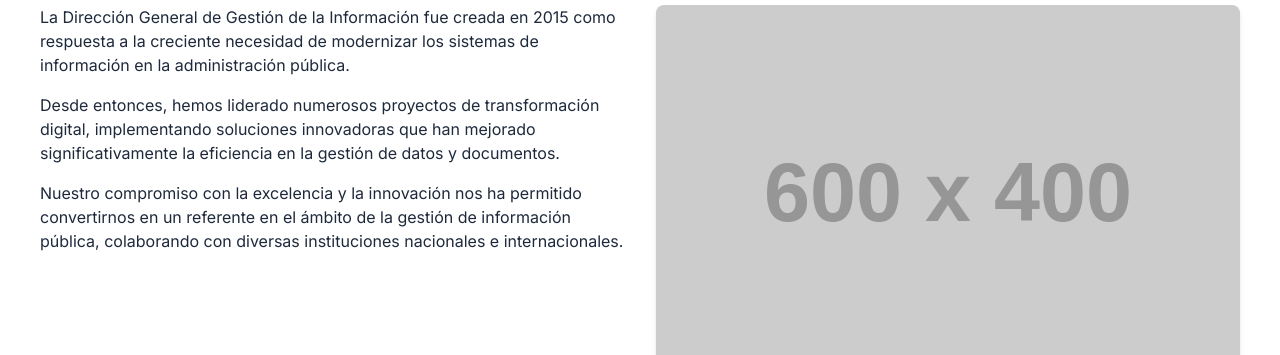
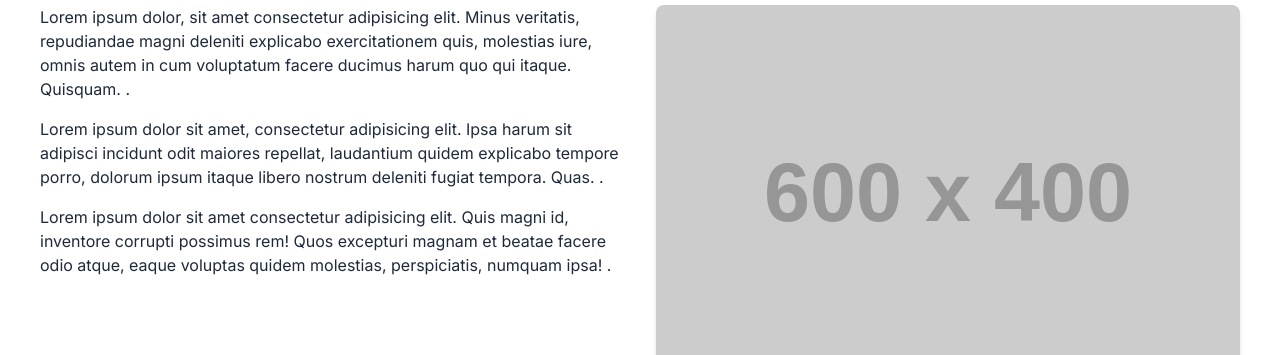
Before and after one commit to javierlafon/landing-testing, a plain HTML site: page nosotros.html in a window 1280 px wide. Shown: the part 597-952 px from the top of the page. Drawn offline with Linux system fonts and the light colour scheme; placeholder pictures from the web are drawn by us.

Commit message:
modificacion en pagina nosotros

```diff
--- a/nosotros.html
+++ b/nosotros.html
@@ -142,21 +142,22 @@
             <div class="history-content">
               <div class="history-text">
                 <p>
-                  La Dirección General de Gestión de la Información fue creada
-                  en 2015 como respuesta a la creciente necesidad de modernizar
-                  los sistemas de información en la administración pública.
+                  Lorem ipsum dolor, sit amet consectetur adipisicing elit.
+                  Minus veritatis, repudiandae magni deleniti explicabo
+                  exercitationem quis, molestias iure, omnis autem in cum
+                  voluptatum facere ducimus harum quo qui itaque. Quisquam. .
                 </p>
                 <p>
-                  Desde entonces, hemos liderado numerosos proyectos de
-                  transformación digital, implementando soluciones innovadoras
-                  que han mejorado significativamente la eficiencia en la
-                  gestión de datos y documentos.
+                  Lorem ipsum dolor sit amet, consectetur adipisicing elit. Ipsa
+                  harum sit adipisci incidunt odit maiores repellat, laudantium
+                  quidem explicabo tempore porro, dolorum ipsum itaque libero
+                  nostrum deleniti fugiat tempora. Quas. .
                 </p>
                 <p>
-                  Nuestro compromiso con la excelencia y la innovación nos ha
-                  permitido convertirnos en un referente en el ámbito de la
-                  gestión de información pública, colaborando con diversas
-                  instituciones nacionales e internacionales.
+                  Lorem ipsum dolor sit amet consectetur adipisicing elit. Quis
+                  magni id, inventore corrupti possimus rem! Quos excepturi
+                  magnam et beatae facere odio atque, eaque voluptas quidem
+                  molestias, perspiciatis, numquam ipsa! .
                 </p>
               </div>
               <div class="history-image">
@@ -228,7 +229,7 @@
                   </div>
                   <h3 class="team-name">Lic. Rodrigo Tigua</h3>
                   <p class="team-position">Subdirector de Análisis</p>
-                  <p class="team-bio">Analista en mujeres.</p>
+                  <p class="team-bio">...</p>
                 </div>
               </div>
             </div>
```
